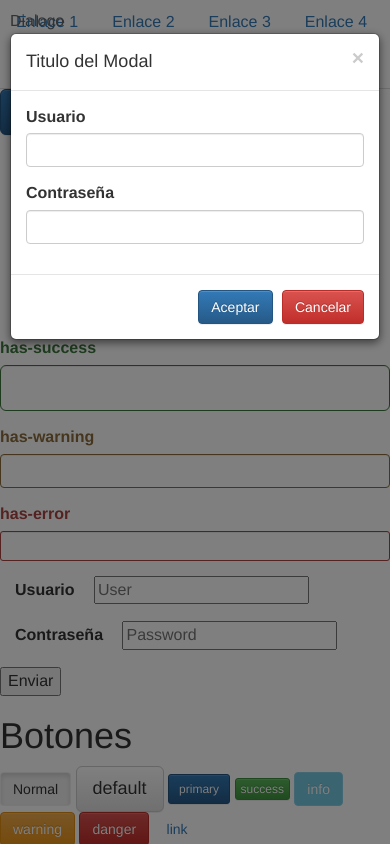
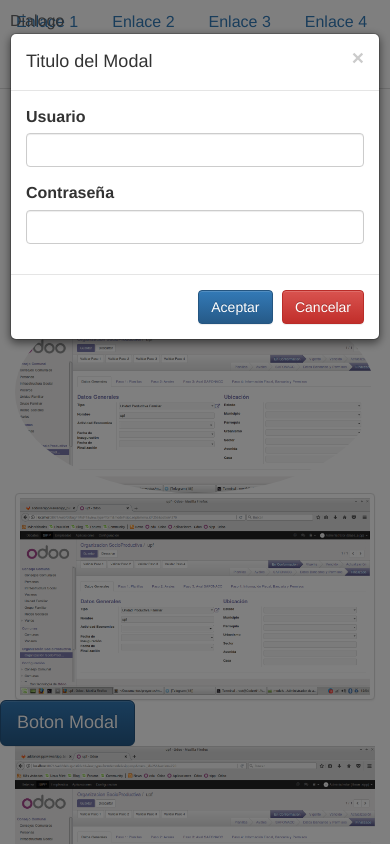
Before and after one commit to therick96/practica_flask, a Flask app: page /p in a window 390 px wide. Run offline with Flask 2, Linux system fonts and the light colour scheme; some libraries are stand-ins or nearby versions; some web fonts are replaced.

Commit message:
Imagenes responsives

```diff
--- a/templates/prueba.html
+++ b/templates/prueba.html
@@ -34,6 +34,25 @@
         </ul>
 
         <div class="container">
+
+            <!-- Multimedia -->
+            <div class="row">
+                <div class="col-sm-4">
+                    <img src="../static/img/1.png" class="img-responsive img-rounded"/>
+                </div>
+                <div class="col-sm-4">
+                    <img src="../static/img/1.png" class="img-responsive img-circle"/>
+
+                </div>
+                <div class="col-sm-4">
+                    <img src="../static/img/1.png" class="img-thumbnail"/>
+
+                </div>
+
+                <!-- Las mismas clases img sirven para videos responsive -->
+
+            </div>
+            <!-- Modal -->
             <div class="row">
                 <div class="btn btn-primary btn-lg" data-toggle="modal" data-target="#mimodal">Boton Modal</div>
                 <div class="modal fade" id="mimodal">
```
